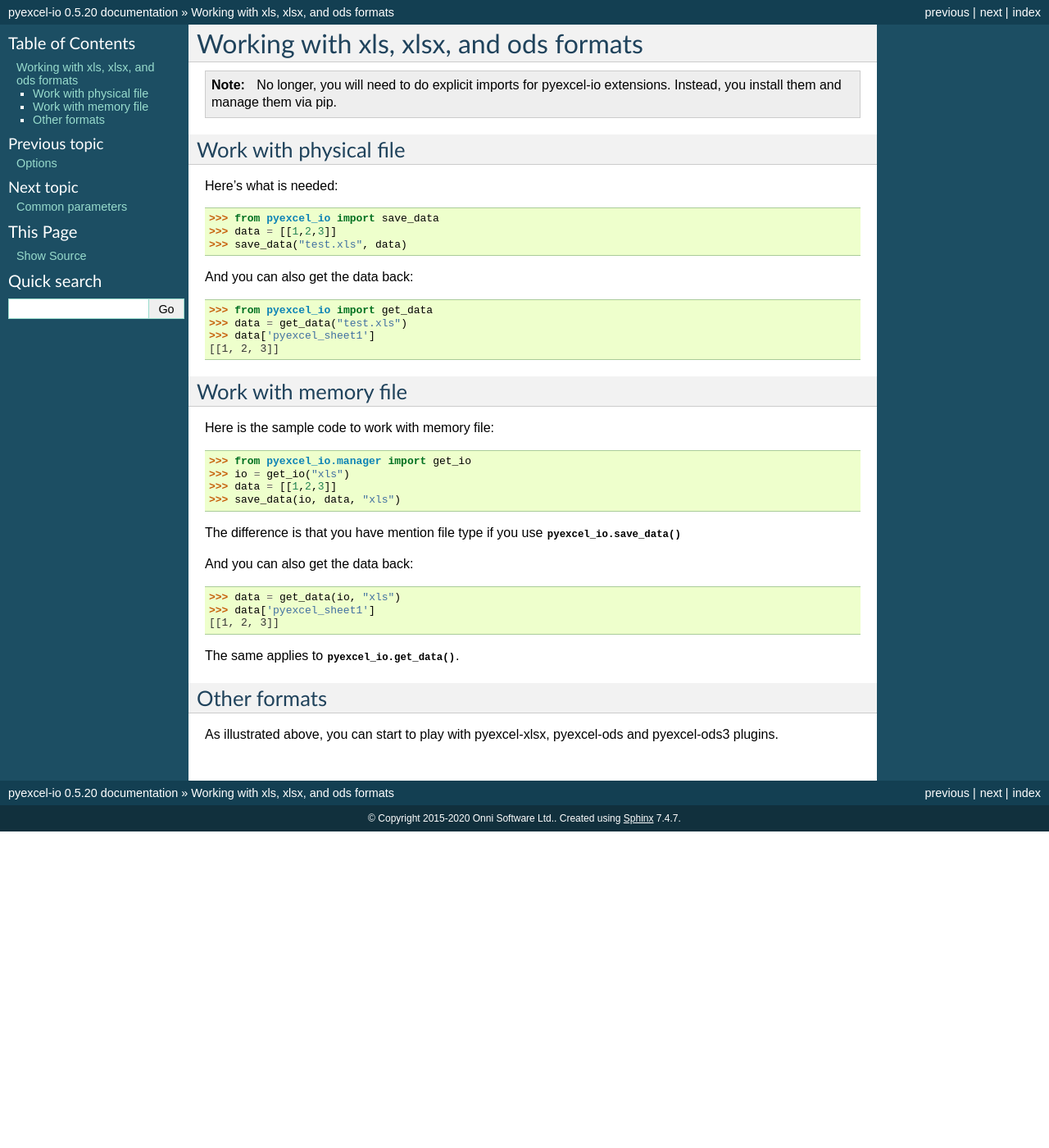
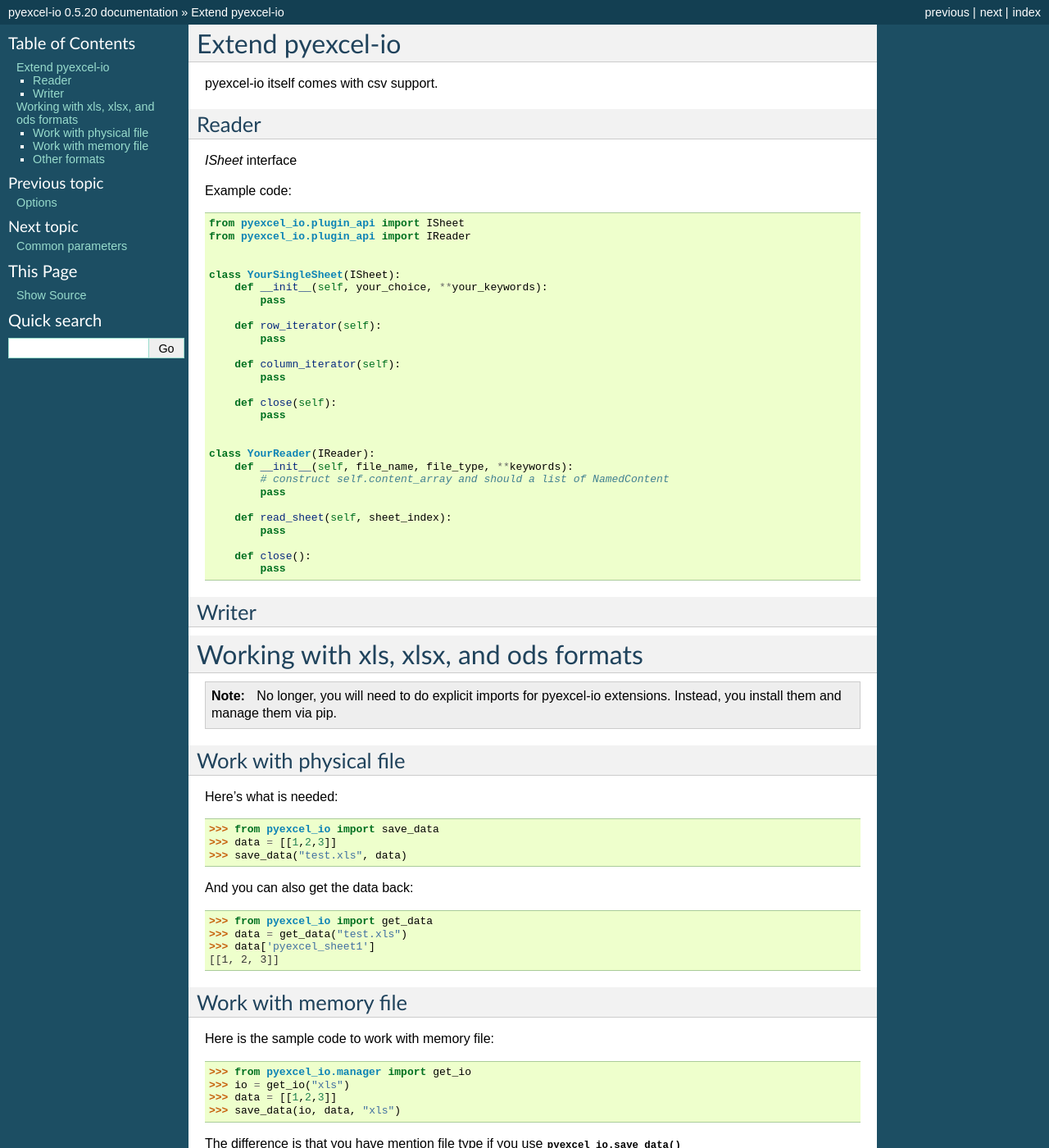
Before and after one commit to pyexcel/pyexcel-io, a Sphinx documentation site: the page built from docs/source/extensions.rst, in a window 1280 px wide and 1400 px high. Shown: the whole window at 82% size. Built offline with Sphinx 7.4.7, drawn with Linux system fonts in a browser that asks for light colours.

```diff
--- a/docs/source/extensions.rst
+++ b/docs/source/extensions.rst
@@ -1,3 +1,52 @@
+Extend pyexcel-io
+================================================================================
+
+pyexcel-io itself comes with csv support.
+
+
+Reader
+--------------------------------------------------------------------------------
+
+`ISheet` interface
+
+
+Example code::
+
+
+  from pyexcel_io.plugin_api import ISheet
+  from pyexcel_io.plugin_api import IReader
+
+
+  class YourSingleSheet(ISheet):
+      def __init__(self, your_choice, **your_keywords):
+          pass
+
+      def row_iterator(self):
+          pass
+
+      def column_iterator(self):
+          pass
+
+      def close(self):
+          pass
+
+
+  class YourReader(IReader):
+      def __init__(self, file_name, file_type, **keywords):
+          # construct self.content_array and should a list of NamedContent
+          pass
+
+      def read_sheet(self, sheet_index):
+          pass
+
+      def close():
+          pass
+
+Writer
+--------------------------------------------------------------------------------
+
+
+
 Working with xls, xlsx, and ods formats
 ================================================================================
 
```
Also changed, not shown: 7 other files.
